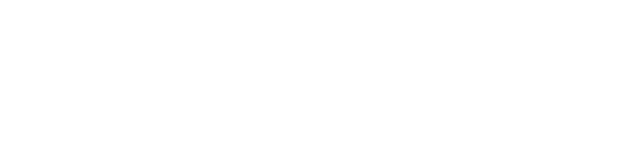
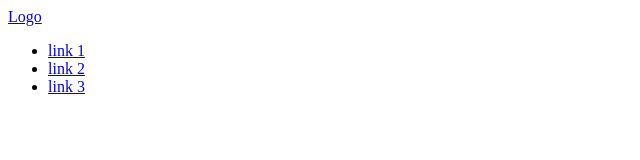
Before and after one commit to nibltaov/test-1930, a plain HTML site: page index.html in a window 1280 px wide. Shown: the whole page, without its empty margins (0-640 px from the left). Drawn offline with Linux system fonts and the light colour scheme.

Commit message:
HTML Header

```diff
--- a/index.html
+++ b/index.html
@@ -7,6 +7,15 @@
     <link rel="stylesheet" href="style/main.css">
 </head>
 <body>
-
+    <header>
+        <nav>
+            <a href="#">Logo</a>
+            <ul>
+                <li><a href="#">link 1</a></li>
+                <li><a href="#">link 2</a></li>
+                <li><a href="#">link 3</a></li>
+            </ul>
+        </nav>
+    </header>
 </body>
 </html>
```
